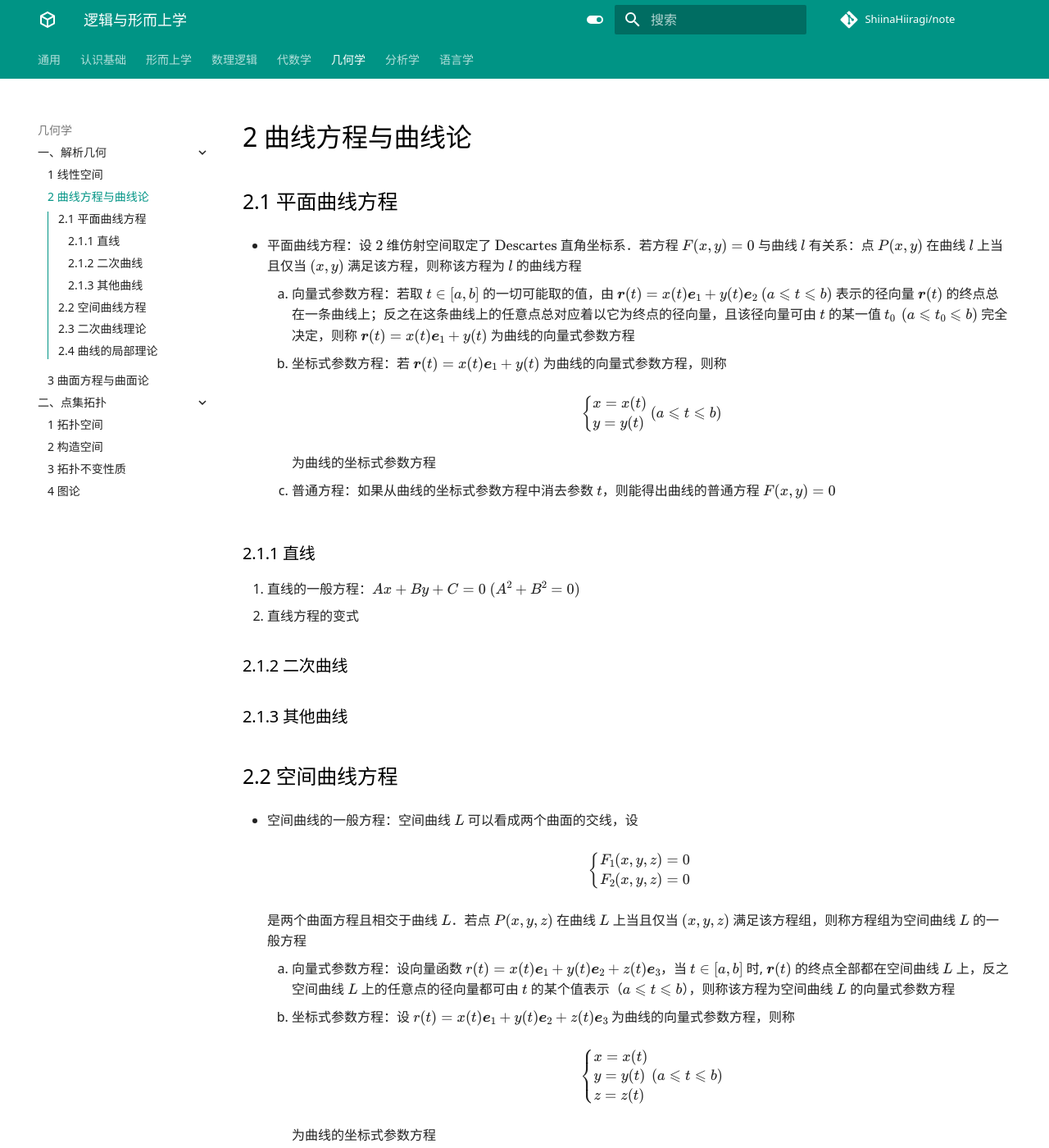
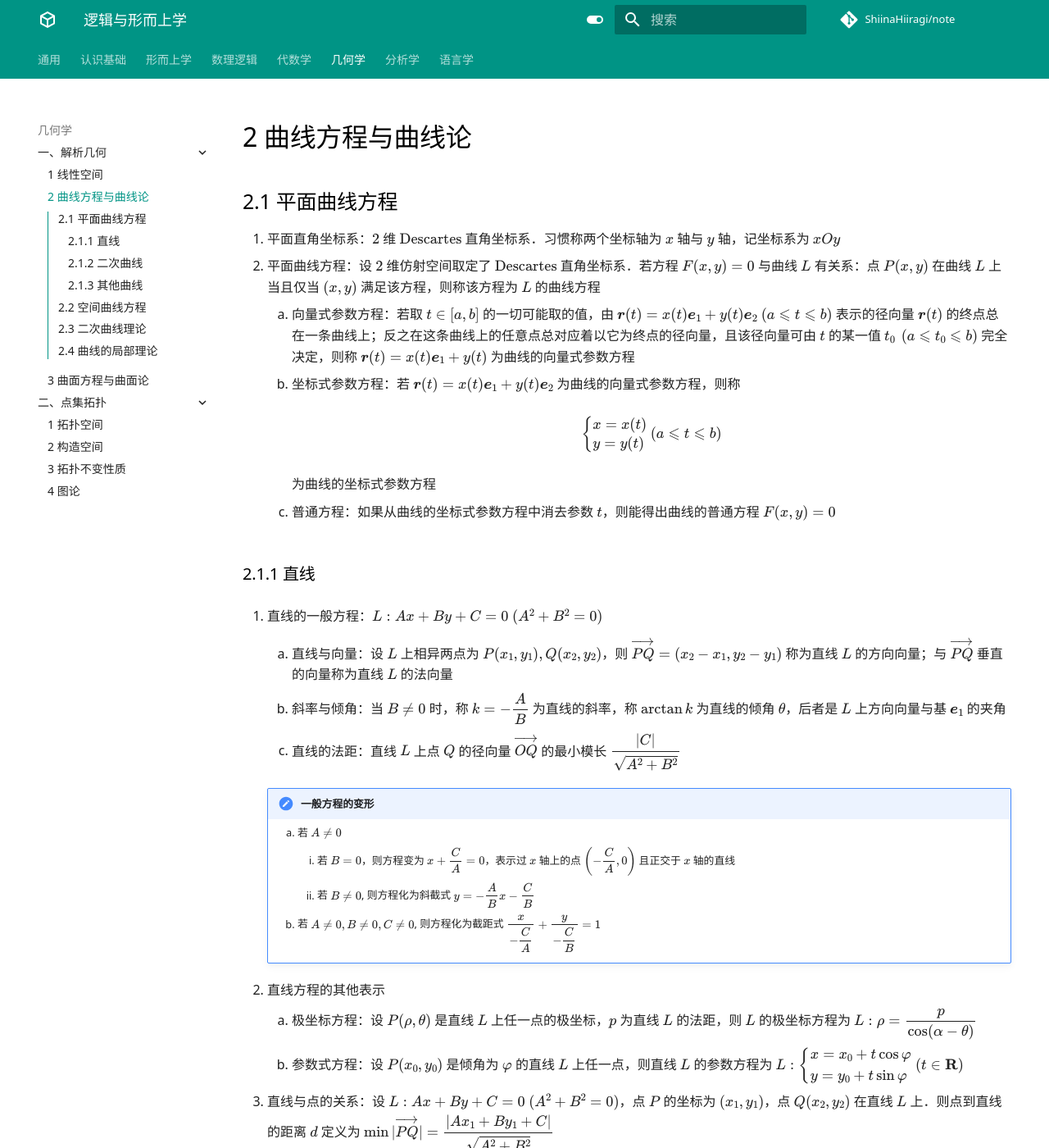
Before and after one commit to ShiinaHiiragi/note, an MkDocs documentation site: the page built from docs/top/anly/curv.md, in a window 1280 px wide and 1400 px high. Shown: the whole window at 82% size. Built offline with MkDocs 1.6.1 and Material for MkDocs 9.7.7, drawn with Linux system fonts in a browser that asks for light colours; comment, search, counter and statistics services are not loaded.

Commit message:
add line straight

```diff
--- a/docs/top/anly/curv.md
+++ b/docs/top/anly/curv.md
@@ -1,9 +1,10 @@
 # 2 曲线方程与曲线论
 
 ## 2.1 平面曲线方程
-- 平面曲线方程：设 $2$ 维仿射空间取定了 $\text{Descartes}$ 直角坐标系．若方程 $F(x, y) = 0$ 与曲线 $l$ 有关系：点 $P(x, y)$ 在曲线 $l$ 上当且仅当 $(x, y)$ 满足该方程，则称该方程为 $l$ 的曲线方程
+1. 平面直角坐标系：$2$ 维 $\text{Descartes}$ 直角坐标系．习惯称两个坐标轴为 $x$ 轴与 $y$ 轴，记坐标系为 $xOy$
+2. 平面曲线方程：设 $2$ 维仿射空间取定了 $\text{Descartes}$ 直角坐标系．若方程 $F(x, y) = 0$ 与曲线 $L$ 有关系：点 $P(x, y)$ 在曲线 $L$ 上当且仅当 $(x, y)$ 满足该方程，则称该方程为 $L$ 的曲线方程
     1. 向量式参数方程：若取 $t \in [a, b]$ 的一切可能取的值，由 $\boldsymbol r(t) = x(t) \boldsymbol e_1 + y(t) \boldsymbol e_2 \ (a \leqslant t \leqslant b)$ 表示的径向量 $\boldsymbol r(t)$ 的终点总在一条曲线上；反之在这条曲线上的任意点总对应着以它为终点的径向量，且该径向量可由 $t$ 的某一值 $t_0\ \left(a \leqslant t_0 \leqslant b\right)$ 完全决定，则称 $\boldsymbol r(t) = x(t) \boldsymbol e_1 + y(t)$ 为曲线的向量式参数方程
-    2. 坐标式参数方程：若 $\boldsymbol r(t) = x(t) \boldsymbol e_1 + y(t)$ 为曲线的向量式参数方程，则称
+    2. 坐标式参数方程：若 $\boldsymbol r(t) = x(t) \boldsymbol e_1 + y(t) \boldsymbol e_2$ 为曲线的向量式参数方程，则称
 
         $$
         \left\{\begin{aligned}
@@ -18,8 +19,21 @@
     3. 普通方程：如果从曲线的坐标式参数方程中消去参数 $t$，则能得出曲线的普通方程 $F(x, y) = 0$
 
 ### 2.1.1 直线
-1. 直线的一般方程：$Ax + By + C = 0 \ (A^2 + B^2 = 0)$
-2. 直线方程的变式
+1. 直线的一般方程：$L: Ax + By + C = 0 \ (A^2 + B^2 = 0)$
+    1. 直线与向量：设 $L$ 上相异两点为 $P(x_1, y_1), Q(x_2, y_2)$，则 $\overrightarrow{PQ} = (x_2 - x_1, y_2 - y_1)$ 称为直线 $L$ 的方向向量；与 $\overrightarrow{PQ}$ 垂直的向量称为直线 $L$ 的法向量
+    2. 斜率与倾角：当 $B \neq 0$ 时，称 $k = -\dfrac{A}{B}$ 为直线的斜率，称 $\arctan k$ 为直线的倾角 $\theta$，后者是 $L$ 上方向向量与基 $\boldsymbol e_1$ 的夹角
+    3. 直线的法距：直线 $L$ 上点 $Q$ 的径向量 $\overrightarrow{OQ}$ 的最小模长 $\dfrac{\left|C\right|}{\sqrt{A^2+B^2}}$
+
+    !!! note "一般方程的变形"
+        1. 若 $A \neq 0$
+            1. 若 $B=0$，则方程变为 $x+\dfrac{C}{A}=0$，表示过 $x$ 轴上的点 $\left(-\dfrac{C}{A}, 0\right)$ 且正交于 $x$ 轴的直线
+            2. 若 $B \neq 0$, 则方程化为斜截式 $y=-\dfrac{A}{B} x-\dfrac{C}{B}$
+        2. 若 $A \neq 0, B \neq 0, C \neq 0$, 则方程化为截距式 $\dfrac{x}{-\dfrac{C}{A}}+\dfrac{y}{-\dfrac{C}{B}}=1$
+
+2. 直线方程的其他表示
+    1. 极坐标方程：设 $P(\rho, \theta)$ 是直线 $L$ 上任一点的极坐标，$p$ 为直线 $L$ 的法距，则 $L$ 的极坐标方程为 $L: \rho=\dfrac{p}{\cos (\alpha-\theta)}$
+    2. 参数式方程：设 $P(x_0, y_0)$ 是倾角为 $\varphi$ 的直线 $L$ 上任一点，则直线 $L$ 的参数方程为 $L: \left\{\begin{array}{l} x=x_0+t \cos \varphi \\ y=y_0+t \sin \varphi \end{array}\right. \ (t \in \mathbf R)$
+3. 直线与点的关系：设 $L: Ax + By + C = 0 \ (A^2 + B^2 = 0)$，点 $P$ 的坐标为 $(x_1, y_1)$，点 $Q(x_2, y_2)$ 在直线 $L$ 上．则点到直线的距离 $d$ 定义为 $\min |\overrightarrow{PQ}| = \dfrac{\left|A x_1+B y_1+C\right|}{\sqrt{A^2+B^2}}$
 
 ### 2.1.2 二次曲线
 
```
